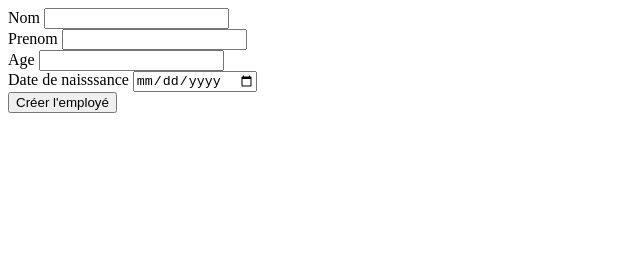
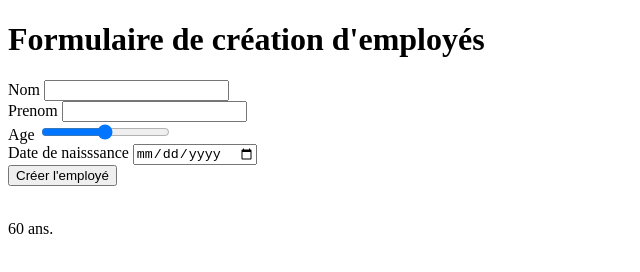
Before and after one commit to Bruno-1333/Demo_Obej_JS, a plain HTML site: page index.html in a window 1280 px wide. Both pictures are taken after a click on the button "Créer l'employé". Shown: the whole page, without its empty margins (0-640 px from the left). Drawn offline with Linux system fonts and the light colour scheme.

Commit message:
version finale 06/02/2023

```diff
--- a/index.html
+++ b/index.html
@@ -2,17 +2,20 @@
 <html lang="en">
 <head>
     <meta charset="UTF-8">
-    <title>Title</title>
+    <title>Formulaire</title>
+    <script src="main.js"></script>
 </head>
 <body>
 
 <form>
+    <h1>Formulaire de création d'employés</h1>
+
   <label> Nom <input type="text" name="nom" id="nom"></label><br>
   <label> Prenom <input type="text" name="prenom" id="prenom"></label><br>
-  <label> Age <input type="text" name="age" id="age"></label><br>
+  <label> Age <input type="range" name="age" id="age" max="120"></label><br>
   <label> Date de naisssance <input type="date" name="date" id="date"></label><br>
   <input type="button" value="Créer l'employé" onclick="creerEmployer()">
-  <p id="employe"></p>
+    <div id="employe"></div>
 </form>
 
 </body>
--- a/main.js
+++ b/main.js
@@ -1,5 +1,6 @@
 class Employe {
-    constructor(nom, prenom, age, dateNaissance) {
+
+    constructor(nom = "Nom", prenom ="Prenom", age = 20, dateNaissance = "2000-02-02") {
         this.nom = nom;
         this.prenom = prenom;
         this.age = age;
@@ -7,19 +8,22 @@ class Employe {
     }
 
     toString() {
-        return this.prenom + " " + this.nom + "\n" + this.dateNaissance + " " + this.age + "ans " + this.dateNaissance;
+        return this.prenom + " " + this.nom + "\n" + this.dateNaissance + " " + this.age + " ans."
     }
 }
 
 function creerEmployer(){
+
+    //const emp2 = new Employe();
+    //document.getElementById("employe").innerText = emp2
+
     let nom = document.getElementById("nom").value;
     let prenom = document.getElementById("prenom").value;
     let age = document.getElementById("age").value;
-    let dateNaissance = document.getElementById("date").value;
+    let date = document.getElementById("date").value;
 
-    const employe = new Employe(nom,prenom,age,dateNaissance)
-    let nweSpan = document.createElement("p");
+    const employe = new Employe(nom, prenom, age, date);
+    let newSpan = document.createElement("p");
     newSpan.innerText = employe;
     document.getElementById("employe").append(newSpan);
-
 }
```
